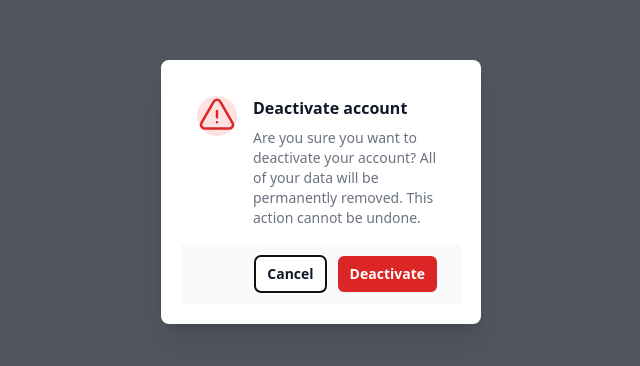
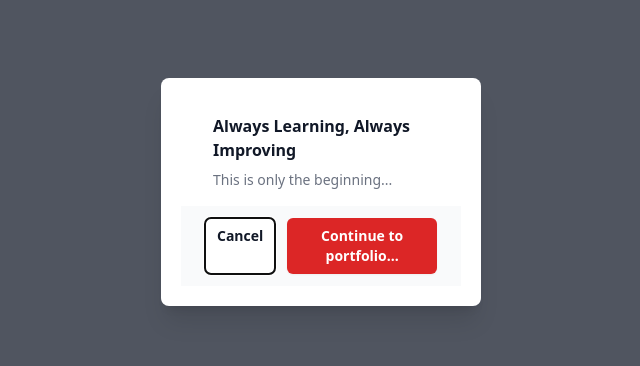
Before and after one commit to galessalazar/gale_salazar, a React (Vite) app in the folder client/: page / in a window 1280 px wide. Shown: the part 208-574 px from the top of the page, without its empty margins (319-959 px from the left). Built offline with nearby package versions, Linux system fonts and the light colour scheme.

Commit message:
modal message complete

```diff
--- a/client/src/components/modal.jsx
+++ b/client/src/components/modal.jsx
@@ -22,17 +22,16 @@ export default function Modal() {
           >
             <div className="bg-white px-4 pb-4 pt-5 sm:p-4 sm:pb-4">
               <div className="sm:flex sm:items-start">
-                <div className="mx-auto flex size-10 shrink-0 items-center justify-center rounded-full bg-red-100 sm:mx-0 sm:size-10">
+                {/* <div className="mx-auto flex size-10 shrink-0 items-center justify-center rounded-full bg-red-100 sm:mx-0 sm:size-10">
                   <ExclamationTriangleIcon aria-hidden="true" className="h-12 w-12 text-red-600" />
-                </div>
+                </div> */}
                 <div className="mt-3 text-center sm:ml-4 sm:mt-0 sm:text-left">
                   <DialogTitle as="h3" className="text-base font-semibold text-gray-900">
-                    Deactivate account
+                    Always Learning, Always Improving
                   </DialogTitle>
                   <div className="mt-2">
                     <p className="text-sm text-gray-500">
-                      Are you sure you want to deactivate your account? All of your data will be permanently removed.
-                      This action cannot be undone.
+                      This is only the beginning...
                     </p>
                   </div>
                 </div>
@@ -44,7 +43,7 @@ export default function Modal() {
                 onClick={() => setOpen(false)}
                 className="inline-flex w-full justify-center rounded-md bg-red-600 px-3 py-2 text-sm font-semibold text-white shadow-sm hover:bg-red-500 sm:ml-3 sm:w-auto"
               >
-                Deactivate
+                Continue to portfolio...
               </button>
               <button
                 type="button"
```
